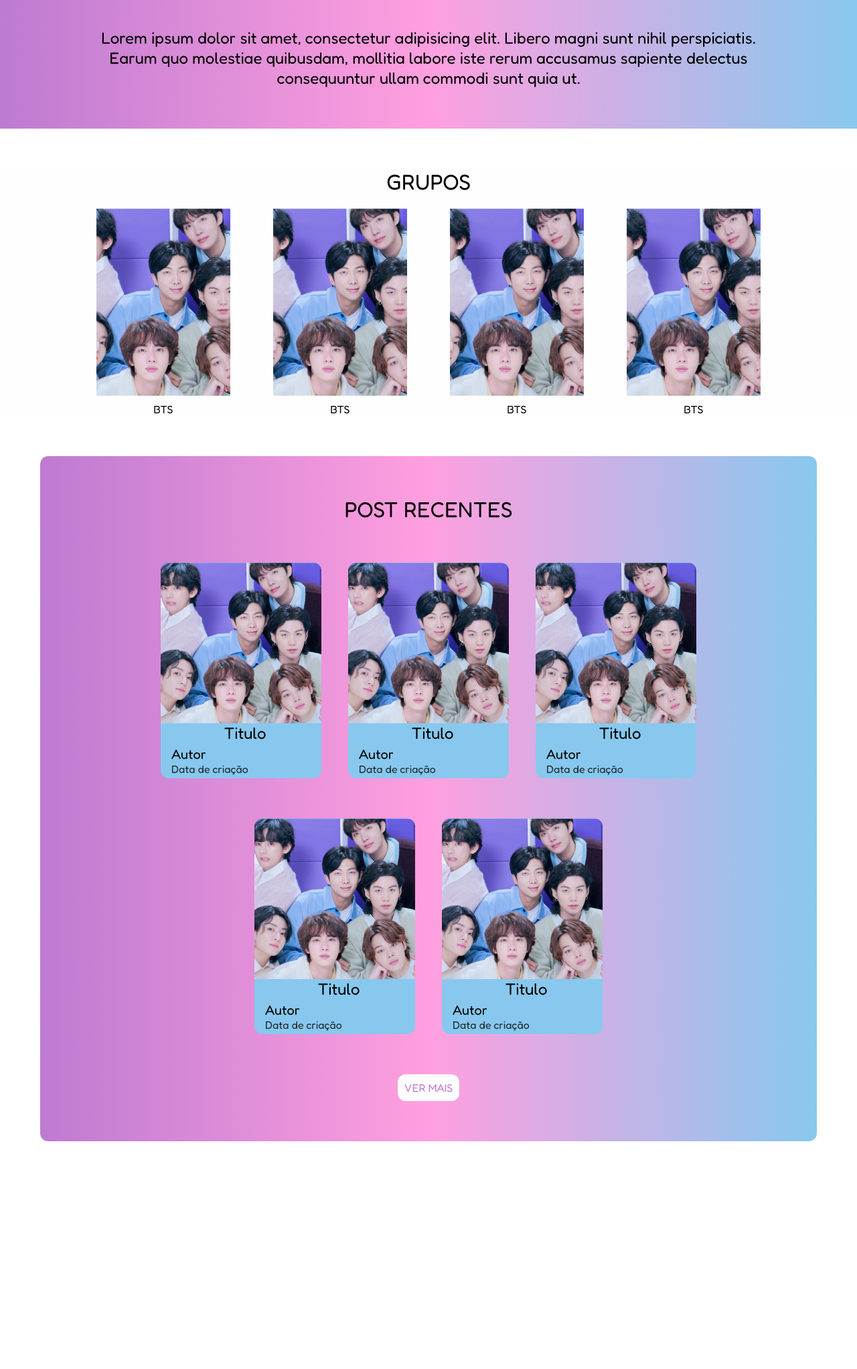
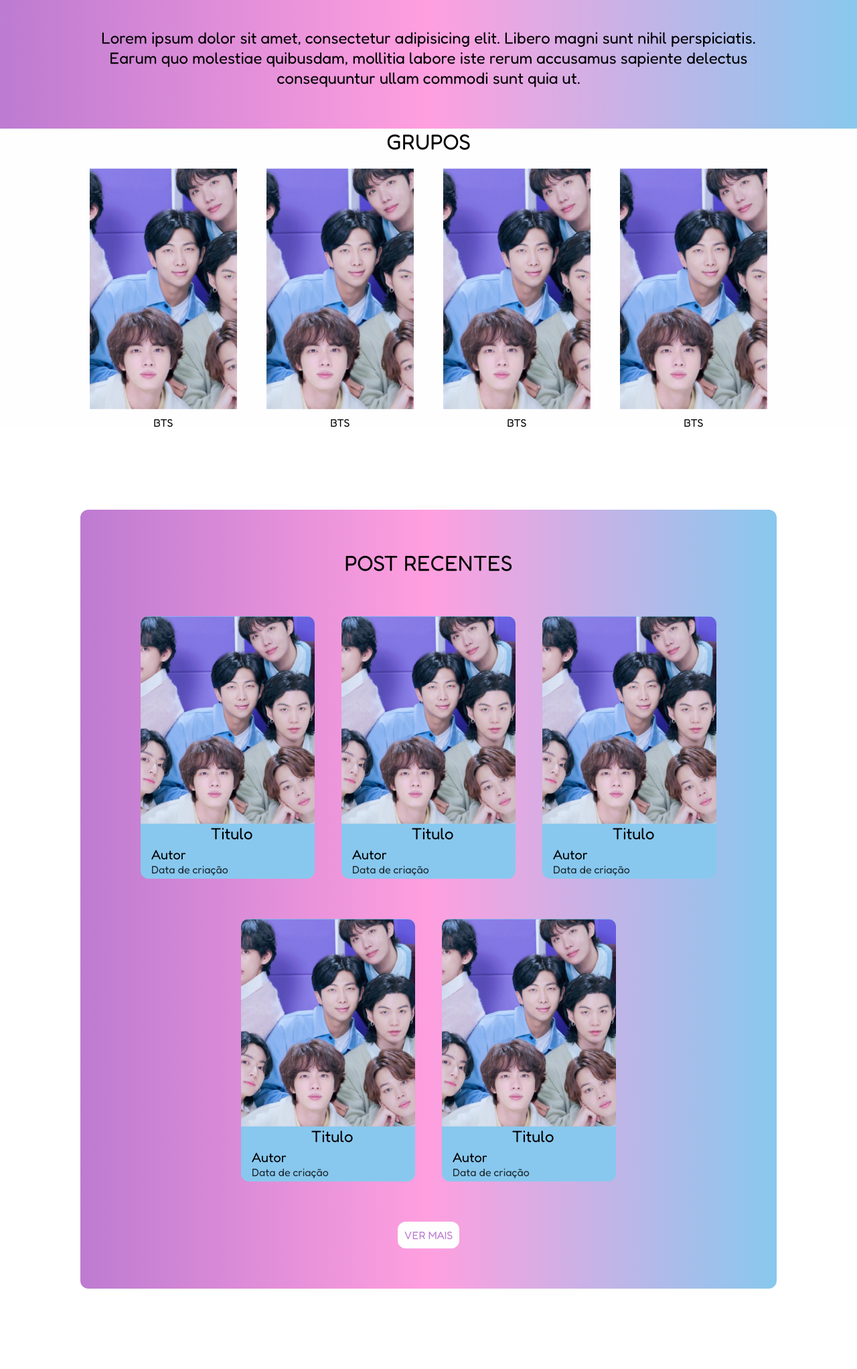
Before and after one commit to esthefanyemma/HeartBeat, a PHP site: template app/views/site/landingPage.html in a window 1280 px wide. Shown: the part 330-2374 px from the top of the page at 67% size. Before the commit the page ends 2034 px from the top, so only its background shows below. Run offline with PHP 8.4, Linux system fonts and the light colour scheme; the template is opened without the code that fills it, so the values that code supplies are empty.

Commit message:
ajustes feitos nas imagens

```diff
--- a/public/css/landingPage.css
+++ b/public/css/landingPage.css
@@ -50,7 +50,7 @@ body *{
     width: fit-content;
     height: 100%;
     display: flex;
-    gap: 8%;
+    gap: 5%;
 }
 .titulo{
     text-align: center;
@@ -64,12 +64,12 @@ body *{
     align-items: center;
     gap: 10px;
     background-color: #fefefe;
-    width: fit-content;
+
 
 
 }
 .item img{
-    width: 260px;
+    width: 220px;
     height: 360px;
     object-fit: cover;
 }
@@ -99,7 +99,7 @@ body *{
 }
 
 .imagem{
-    width: 310px;
+    width: 260px;
     border-radius: 12px;
     background-color: #88c8ee;
     display: flex;
@@ -170,27 +170,6 @@ body *{
 
 
 
-@media only screen and (max-width:1320px){
-    .imagem{
-        width: 240px;
-    }
-    .imagem img{
-        height: 240px;
-    }
-    .imgGrupo{
-        height: 50%;
-    }
-    .item img{
-        width: 200px;
-        height: 280px;
-    }
-    .posts{
-        margin: 60px 60px;
-    }
-    .grupos{
-        margin: 60px 0px;
-    }
-}
 @media only screen and (max-width:1024px){
     .imagem{
         width: 240px;
```
